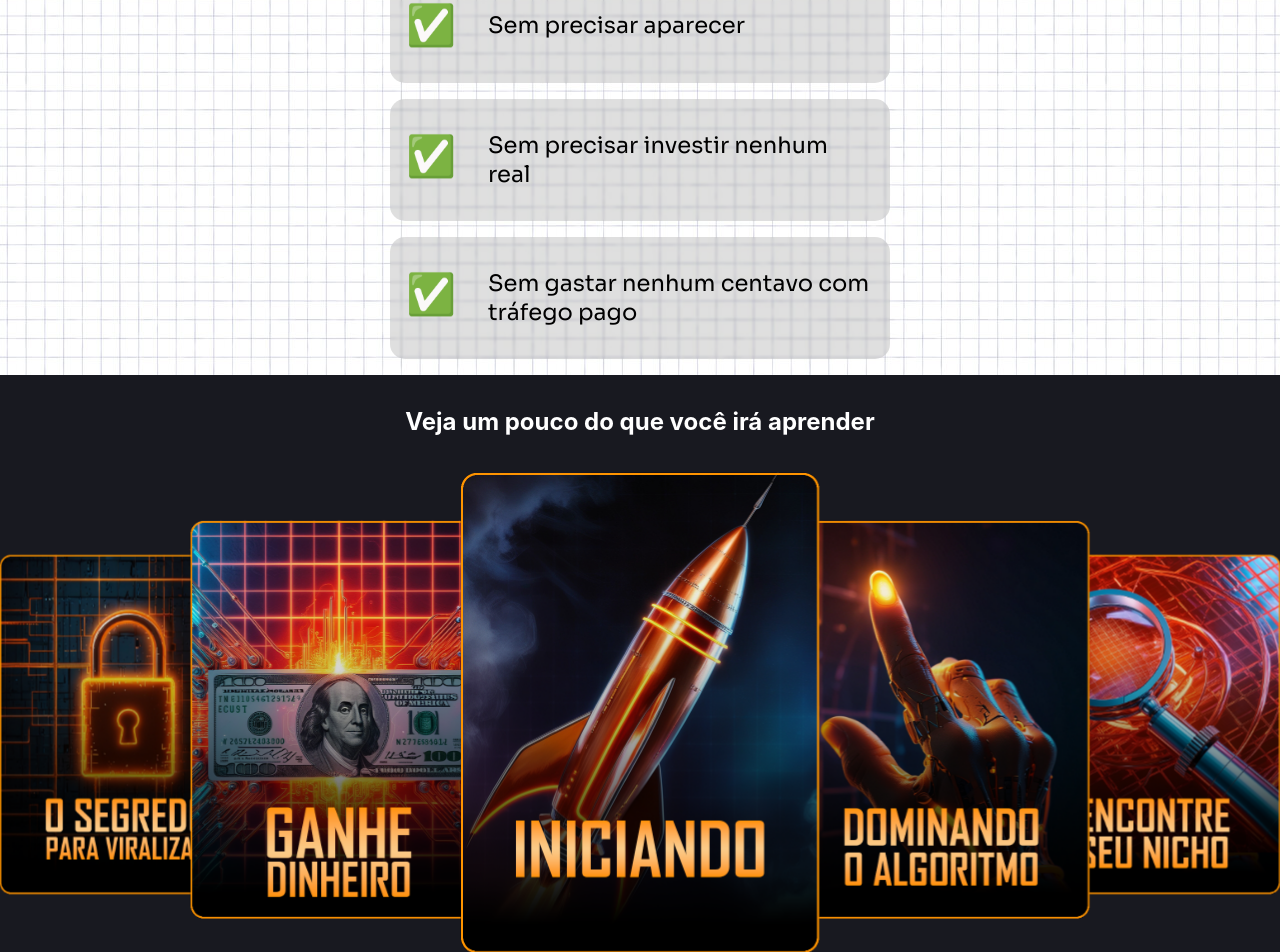
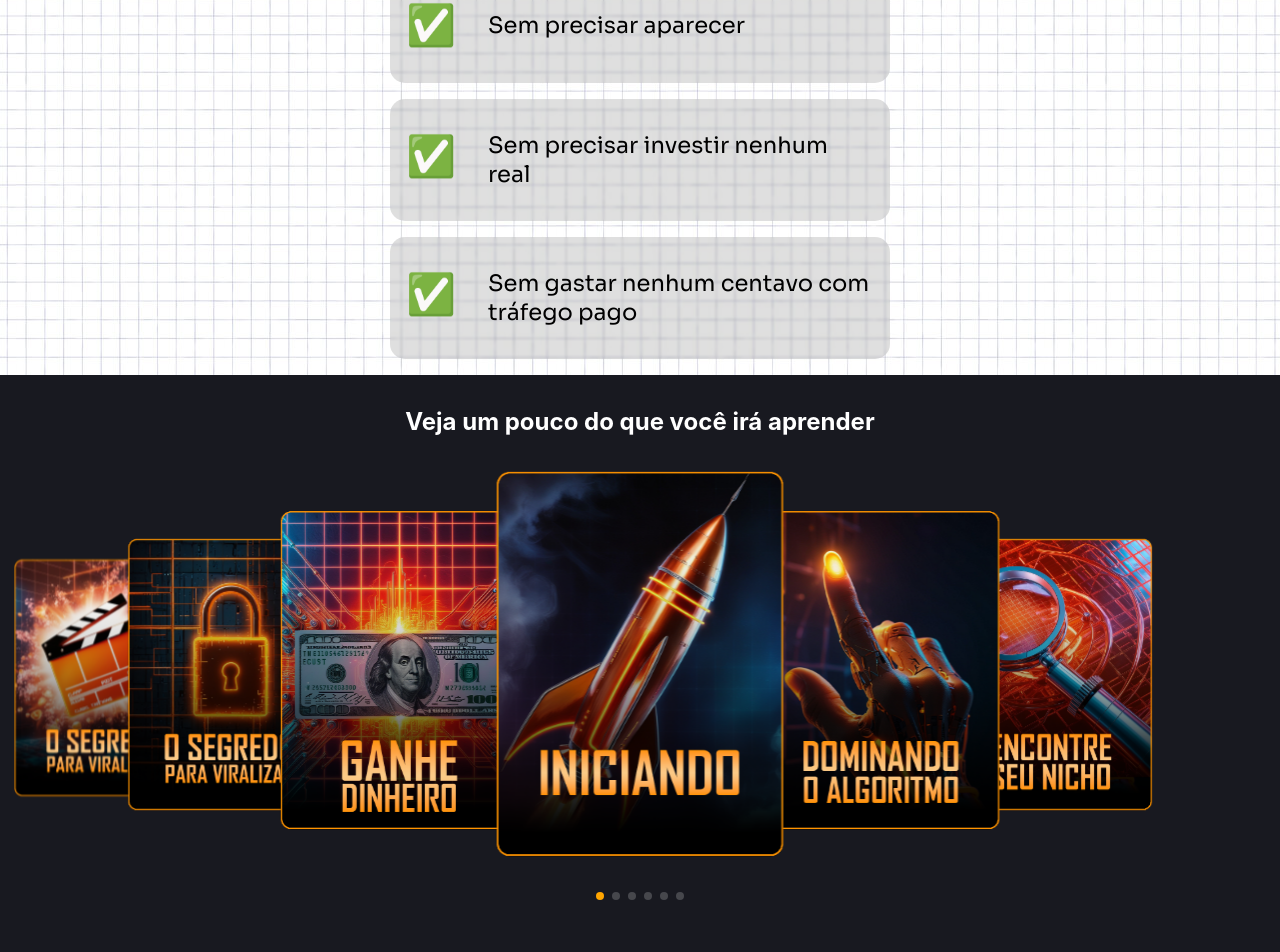
Before and after one commit to mateussuricato/vivendo-de-cortes-lp, a React (Create React App) app: page / in a window 1280 px wide. Shown: the part 1263-2215 px from the top of the page. Built offline with nearby package versions, Linux system fonts and the light colour scheme.

Commit message:
feature: change size width scroll gallery

```diff
--- a/src/components/SwiperDiv/style.js
+++ b/src/components/SwiperDiv/style.js
@@ -63,14 +63,14 @@ export const Container = styled.div`
     }
 
     .swiper_container {
-        height: 39.5rem;
+        height: 33rem;
         padding: 2rem 0;
         position: relative;
     }
 
     .swiper-slide {
-        width: 364px;
-        height: 490px;
+        width: 291px;
+        height: 392px;
         position: relative;
     }
 
@@ -87,8 +87,8 @@ export const Container = styled.div`
     }
 
     .swiper-slide img {
-        width: 364px;
-        height: 490px;
+        width: 291px;
+        height: 392px;
         object-fit: cover;
     }
 
```
